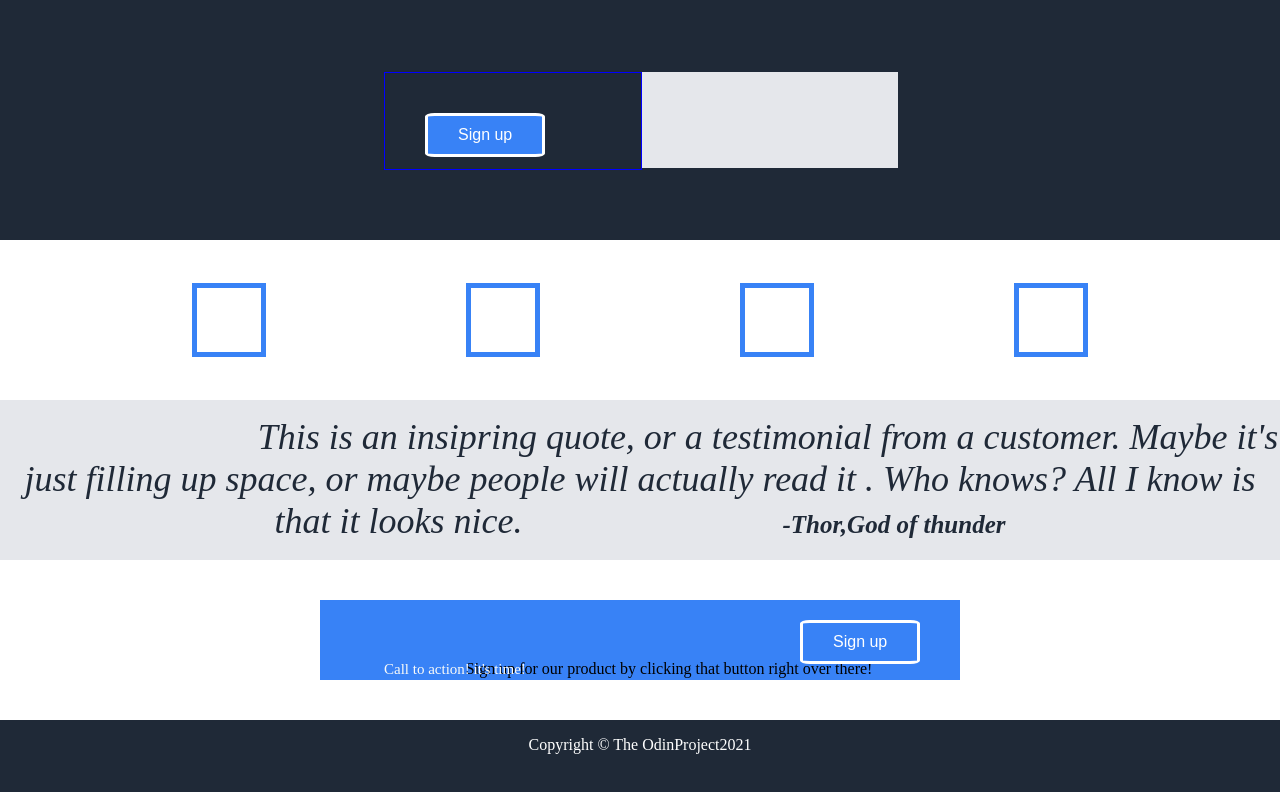
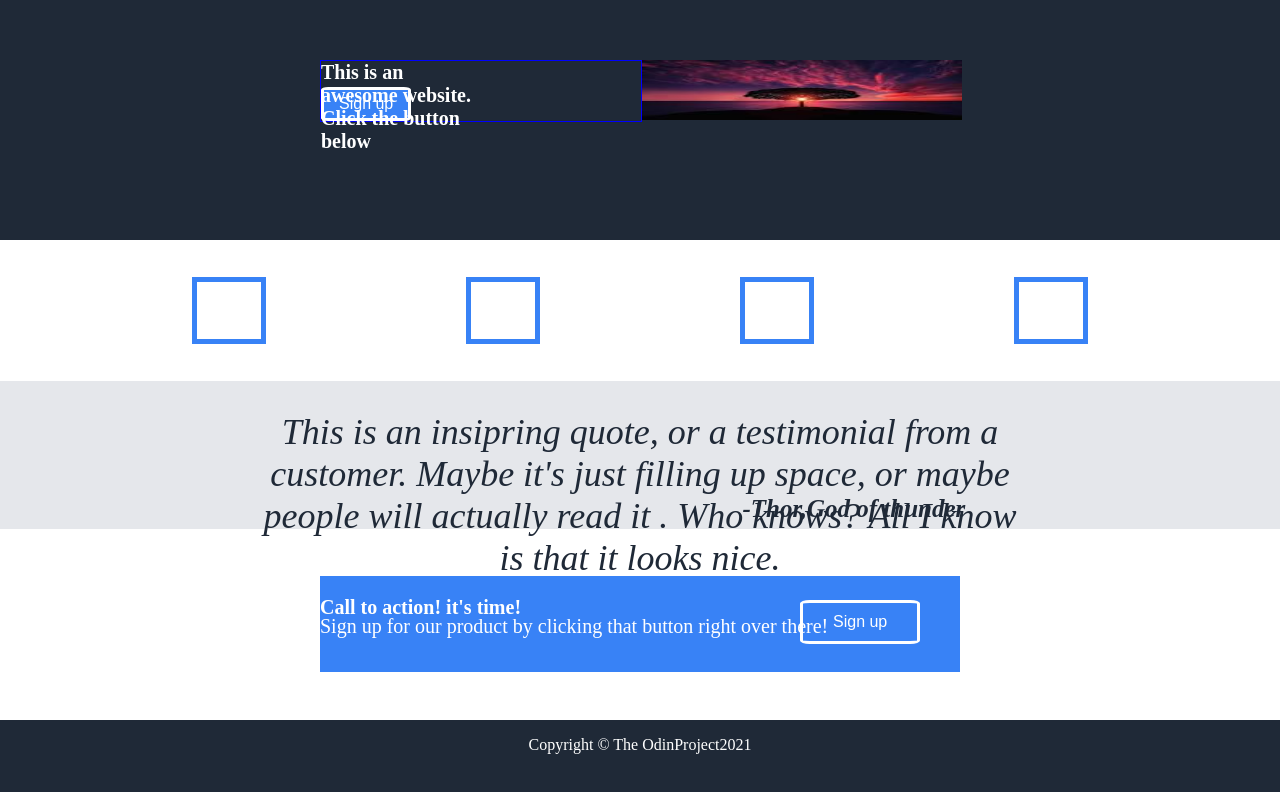
Before and after one commit to Andrtsit/ODINlandingpage, a plain HTML site: page index.html in a window 1280 px wide. Drawn offline with Linux system fonts and the light colour scheme.

Commit message:
added an image/figuring out positioning on flexbox

```diff
--- a/index.html
+++ b/index.html
@@ -11,8 +11,15 @@
     <header>
          <div class="headerdiv1">
             <button class="button2" type="button">Sign up</button>
+            <p><span class="headerdiv1quote">
+                This is an awesome website.
+                Click the button below
+
+            </span></p>
          </div>
-         <div class="headerdiv2"></div>
+         <div class="headerdiv2">
+            <img src="images.jpeg" alt="tree" width="100%" height="100%">
+         </div>
 
         </header>
 <main>
--- a/styles.css
+++ b/styles.css
@@ -12,9 +12,7 @@ body {
 
 header{
     background-color: #1F2937;
-    flex:1 1 auto;
-    height:30%;
-    width: 100%;
+    flex-basis:30%;
     display:flex;
     position:relative;
 
@@ -22,36 +20,34 @@ header{
 }
    .headerdiv1{
     background-color:#1F2937;
-    height: 40%;
-    width: 20%;
+    height: 25%;
+    width: 25%;
     float:left;
     position:relative;
-    top:30%;
-    left:30%;
+    top:25%;
+    left:25%;
     border: 1px solid blue;
    }
    .headerdiv2{
     background-color: #E5E7EB;
-    height: 40%;
-    width: 20%;
+    height: 25%;
+    width: 25%;
     position:relative;
-    top:30%;
-    left:30%;
+    top:25%;
+    left:25%;
     float:left;
    }
 main{
     margin: 0;
     padding: 0;
-    width: 100%;
-    height:60%;
+    flex-basis:60%;
     background-color: purple;
     display:flex;
     flex-direction: column;
 }
 footer {
     background-color:#1F2937;
-    height:10%;
-    width:100%;
+    flex-basis:10%;
     color:white;
     text-align: center;
 
@@ -61,9 +57,7 @@ footer {
 
 .first {
     background-color: white;
-    height: 20%;
-    width: 100%;
-    flex: 1 1 auto;
+    flex:1 1 auto;
     display: flex;
     align-items: center;
     justify-content: center;
@@ -79,32 +73,28 @@ footer {
 }
 .second{
     background-color:#E5E7EB;
-    height: 20%;
-    width: 100%;
-    flex: 1 1 auto;
+    flex:1 1 auto;
     text-align: center;
+    position:relative;
 
 
 }
 .third {
-    height: 20%;
-    width: 100%;
+    flex:1 1 auto;
     background-color: white;
-    flex: 1 1 auto;
+
 }
      .bottom2 {
     background-color: #3882F6;
     width: 50%;
     height: 50%;
-    text-align: left;
-
     position:relative;
     top:25%;
     left:25%;
     float:left;
+    text-align: left;
      }
-
-     .button1 {
+ .button1 {
 
         background-color: #3882f6;
         border: solid white;
@@ -118,22 +108,27 @@ footer {
         top:25%;
         left:75%;
         cursor: pointer;
+
     }
+
     .button2 {
 
             background-color: #3882f6;
             border: solid white;
             border-radius:8%;
             color: white;
-            padding: 10px 30px;
+            padding: 5px 15px;
             text-align: center;
             text-decoration: none;
             font-size: 16px;
-            margin:40px;
+            position:absolute;
             cursor: pointer;
+            bottom:0;
+            left:0;
 
 
     }
+
 
 
 
@@ -147,8 +142,10 @@ footer {
     font-weight:light;
     font-style: italic;
     color:#1F2937;
-    padding-left: 20%;
-    padding-right: 20%;
+    position: absolute;
+    top:20%;
+    left:20%;
+    right:20%
 
 
 
@@ -159,18 +156,33 @@ footer {
     font-weight:bold;
     font-style: italic;
     color:#1F2937;
-
-
-
+    position: absolute;
+    top:77%;
+    left:58%;
 }
 
 .bottomparagraph1 {
-    font-size:15px;
+    position:absolute;
+    top:20%;
+    font-weight: bold;
+    color:white;
+    font-size:20px;
+}
+.bottomparagraph2 {
+    position:absolute;
+    top:40%;
     font-weight: normal;
-    color:#F9FAF8;
-    position: relative;
-    left:10%;
-    bottom:10%;
+    color:white;
+    font-size:20px;
+}
+.headerdiv1quote {
+    position:absolute;
+    top:0;
+    left:0;
+    font-weight:bold;
+    font-size:20px;
+    color:white;
+    right:50%;
 
 
 }
```
Also changed, not shown: images.jpeg (added).
